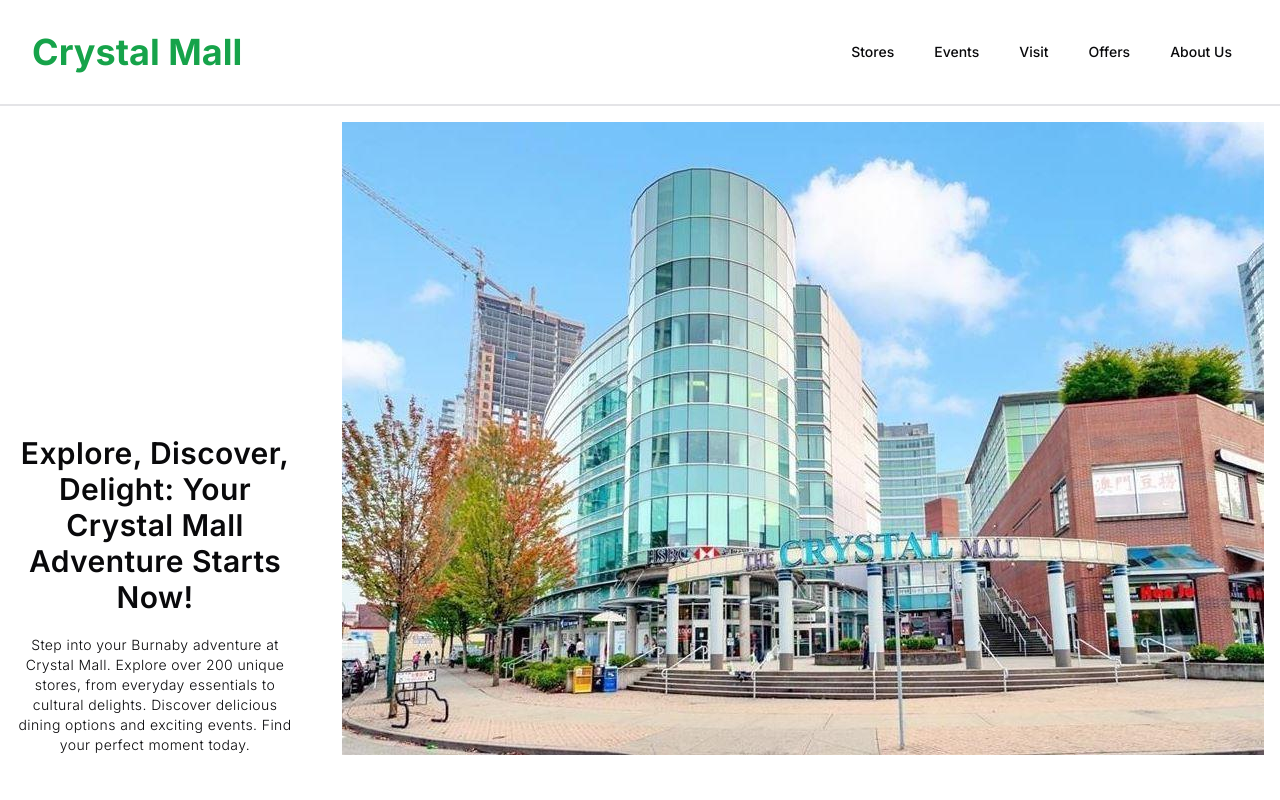
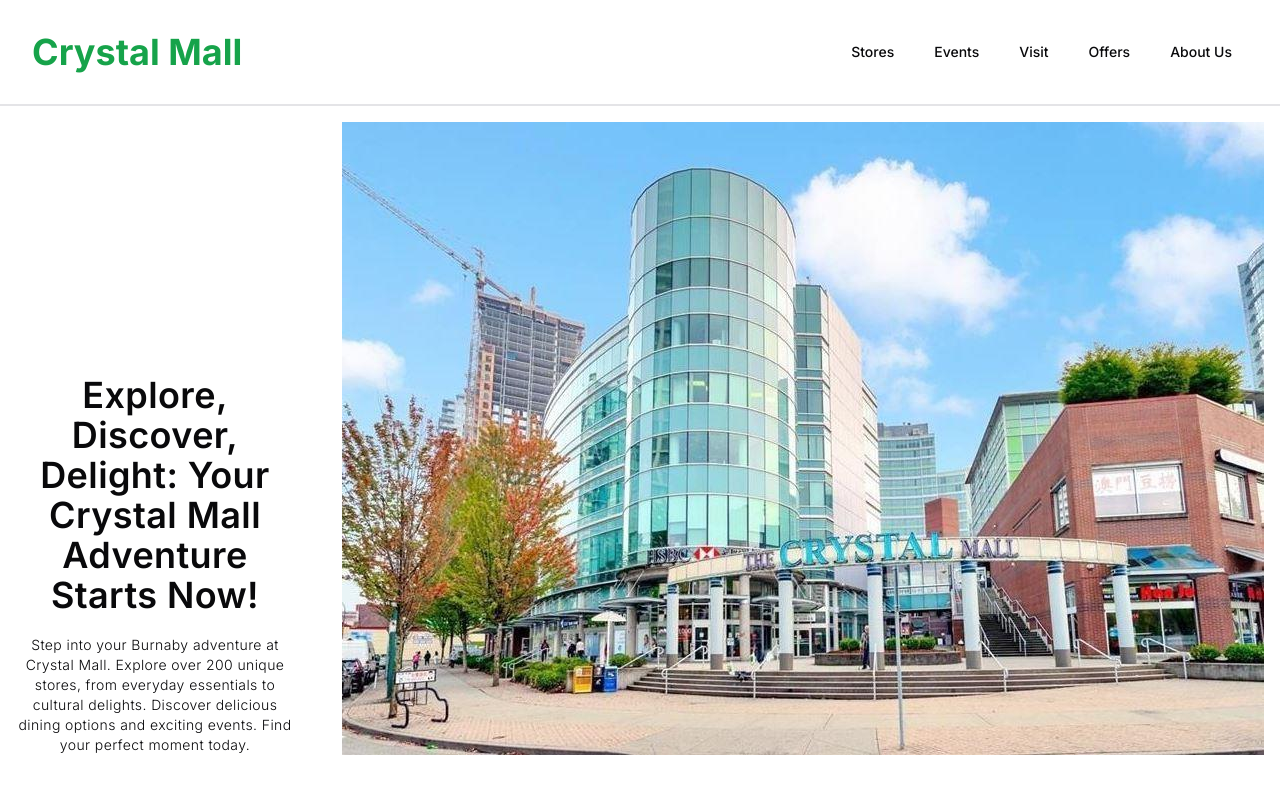
Before and after one commit to scottchen98/crystal-mall-app-redesign, a Next.js app: page / in a window 1280 px wide. Shown: the top 800 px of the page. Built offline with nearby package versions, Linux system fonts and the light colour scheme.

Commit message:
increase font size on larger viewports

```diff
--- a/src/app/hero.tsx
+++ b/src/app/hero.tsx
@@ -13,7 +13,7 @@
       />
 
       <div className="mr-12 mt-7 space-y-5 text-center tracking-wide lg:mt-auto">
-        <h2 className="text-3xl font-semibold">
+        <h2 className="text-3xl font-semibold md:text-4xl">
           Explore, Discover, Delight: Your Crystal Mall Adventure Starts Now!
         </h2>
         <p className="text-sm font-light">
```
